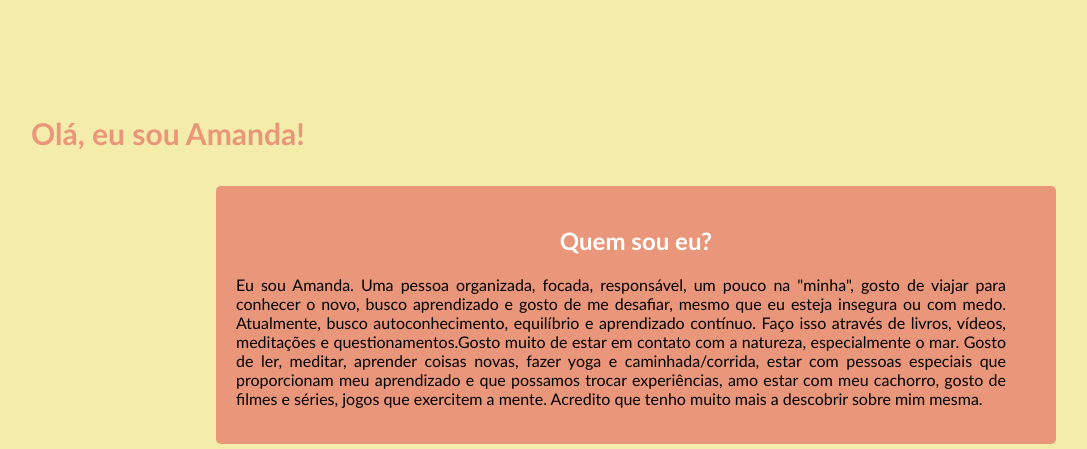
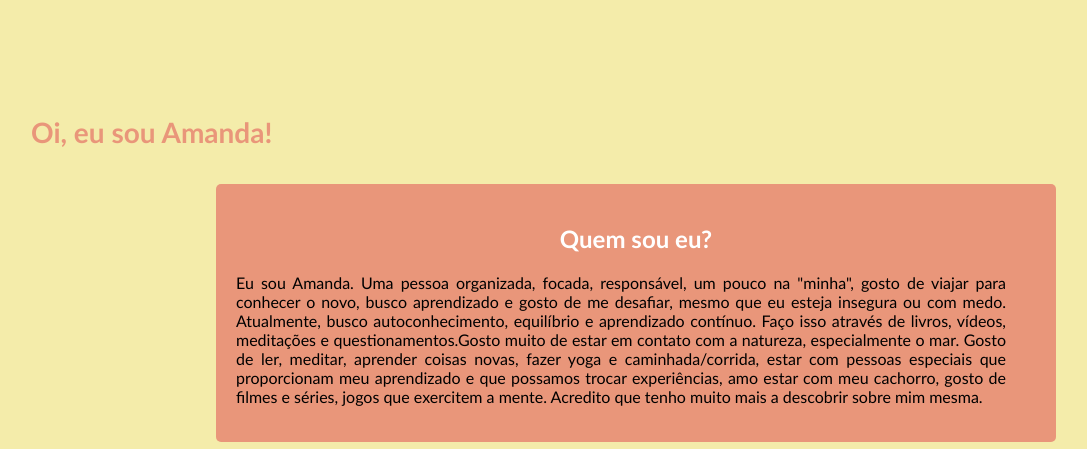
Before and after one commit to amandadpo/kick, a plain HTML site: page desafio-parada-34/index.html in a window 1280 px wide. Shown: the top 449 px of the page, without its empty margins (4-1091 px from the left). Drawn offline with Linux system fonts and the light colour scheme.

Commit message:
alteração

```diff
--- a/desafio-parada-34/index.html
+++ b/desafio-parada-34/index.html
@@ -11,7 +11,7 @@
 
     </div>
 
-    <h1>Olá, eu sou Amanda!</h1>
+    <h1>Oi, eu sou Amanda!</h1>
 
     <div class="container">
         <h2>Quem sou eu?</h2>
--- a/desafio-parada-34/style.css
+++ b/desafio-parada-34/style.css
@@ -13,7 +13,7 @@ body{
 h1{
     color: darksalmon;
     margin: 35px;
-    font-size: 30px;
+    font-size: 28px;
 }
 
 .container{
```
